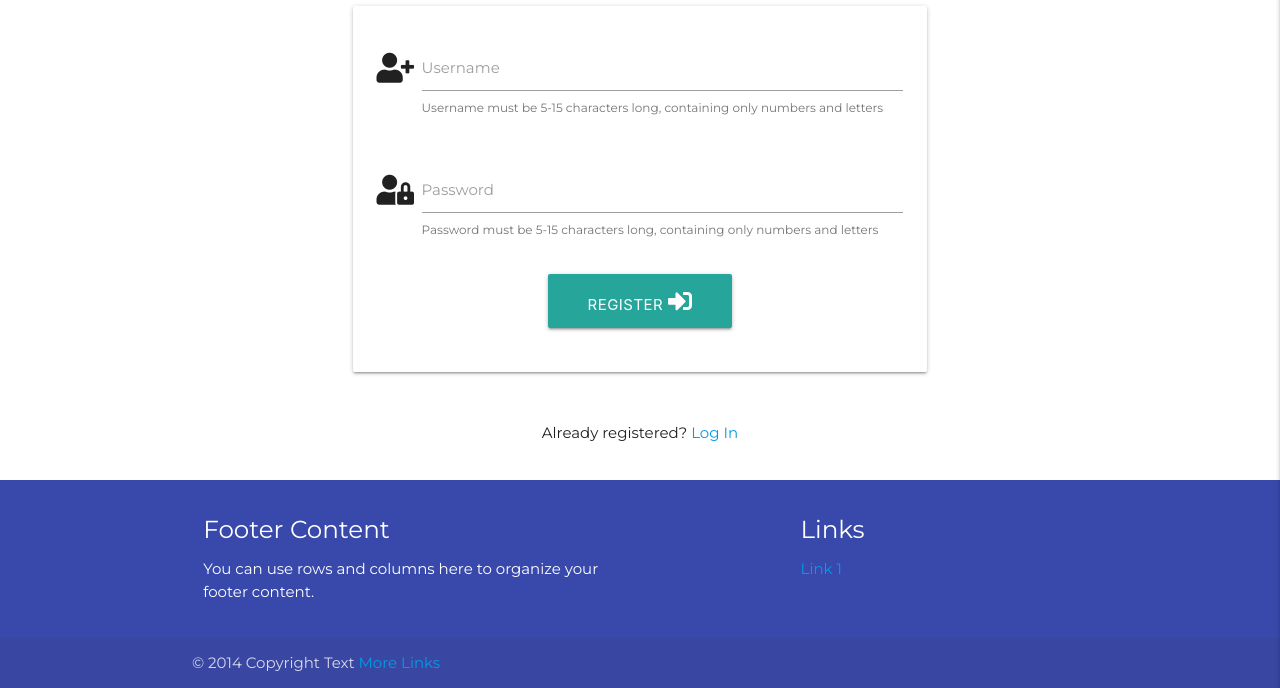
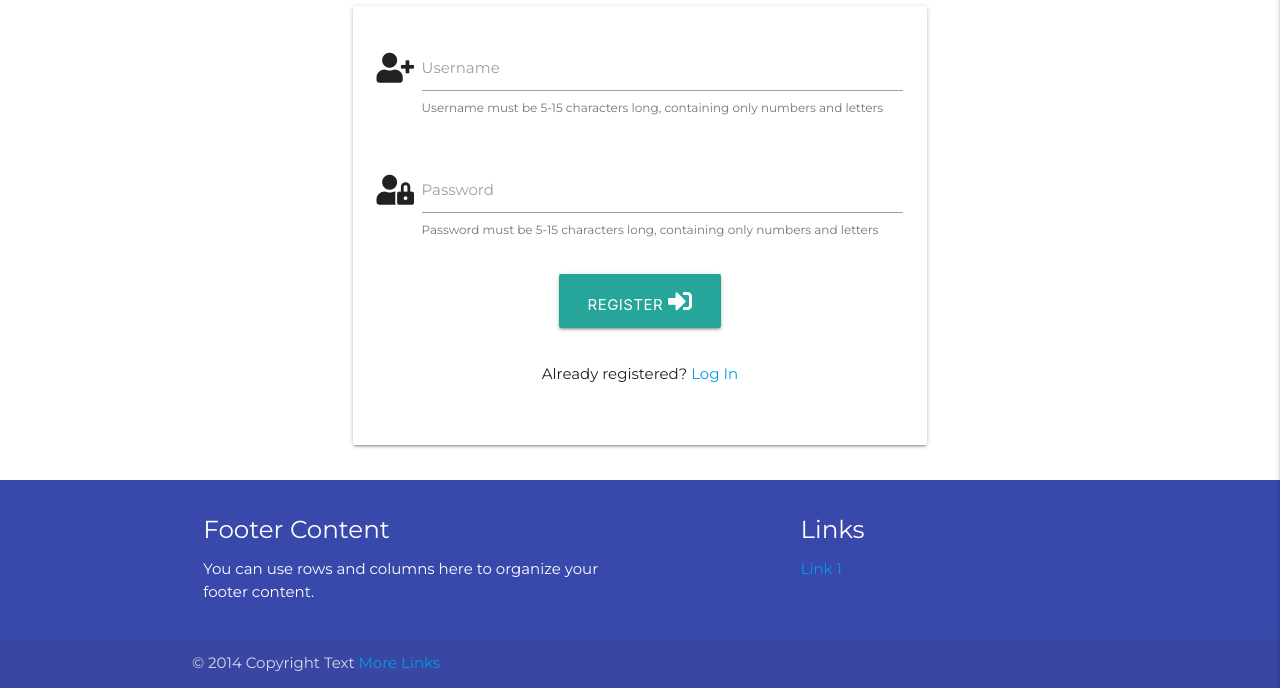
Before and after one commit to Edb83/self-isolution, a Flask app: page /register in a window 1280 px wide. Shown: the part 160-848 px from the top of the page. Run offline with Flask 2, Linux system fonts and the light colour scheme; some libraries are stand-ins or nearby versions.

Commit message:
Move 'have you registered/logged in' notice inside register/log in cards

```diff
--- a/templates/register.html
+++ b/templates/register.html
@@ -34,14 +34,13 @@
                 </div>
                 <!-- submit -->
                 <div class="row">
-            <button type="submit" class="col s10 m6 l4 offset-s1 offset-m3 offset-l4 waves-effect waves-light btn-large">
+                    <div class="col s12 center">
+                        <button type="submit" class="btn-large teal-darken-1">
                             Register <i class="fas fa-sign-in-alt"></i>
                         </button>
                     </div>
+
                 </div>
-    </form>
-    </div>
-
                 <div class="row">
                     <div class="col s12">
                         <p class="center-align">
@@ -49,5 +48,10 @@
                         </p>
                     </div>
                 </div>
+            </div>
+        </form>
+    </div>
+
+
 
 {% endblock %}
```
Also changed, not shown: templates/login.html (+12 -7 lines). Lines whose indentation alone changed are shown as unchanged.
